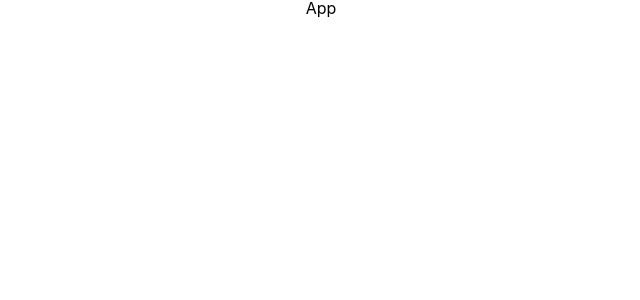
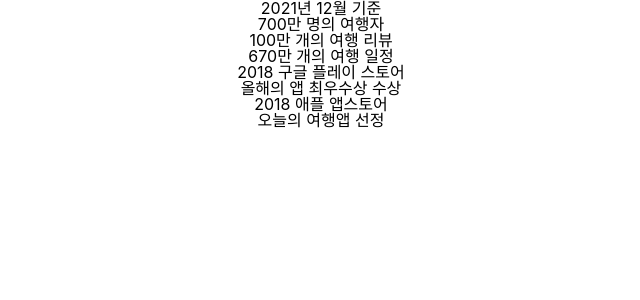
Before and after one commit to hyunhaha/Triple-Assignment, a React (Create React App) app: page / in a window 1280 px wide. Shown: the top 300 px of the page, without its empty margins (319-959 px from the left). Built offline with nearby package versions, Linux system fonts and the light colour scheme.

Commit message:
feat: 화면 구성 작성

```diff
--- a/src/App.js
+++ b/src/App.js
@@ -1,12 +1,17 @@
 import './App.css'
+import Section from './Component/Section'
+import AppIntroduce from './Component/AppIntroduce'
 import { GlobalStyle } from './styles/globalStyle'
+import { ThemeProvider } from 'styled-components'
 
 const App = () => {
   return (
     <>
       <GlobalStyle />
       <div className="App">
-        <div>App</div>
+        <Section>
+          <AppIntroduce />
+        </Section>
       </div>
     </>
   )
--- /dev/null
+++ b/src/Component/AppIntroduce.js
@@ -0,0 +1,26 @@
+import React from 'react'
+
+const AppIntroduce = (props) => {
+  return (
+    <div>
+      <div>2021년 12월 기준</div>
+      <div>
+        <div>700만 명의 여행자</div>
+        <div>100만 개의 여행 리뷰</div>
+        <div>670만 개의 여행 일정</div>
+      </div>
+      <div>
+        <div>
+          <div> 2018 구글 플레이 스토어</div>
+          <div>올해의 앱 최우수상 수상</div>
+        </div>
+        <div>
+          <div>2018 애플 앱스토어</div>
+          <div>오늘의 여행앱 선정</div>
+        </div>
+      </div>
+    </div>
+  )
+}
+
+export default AppIntroduce
--- /dev/null
+++ b/src/Component/Section.js
@@ -0,0 +1,10 @@
+import React from 'react'
+import styled from 'styled-components'
+
+const Section = ({ children }) => <SectionBlock>{children}</SectionBlock>
+
+const SectionBlock = styled.div`
+  width: 1200px;
+  margin: 0 auto;
+`
+export default Section
```
